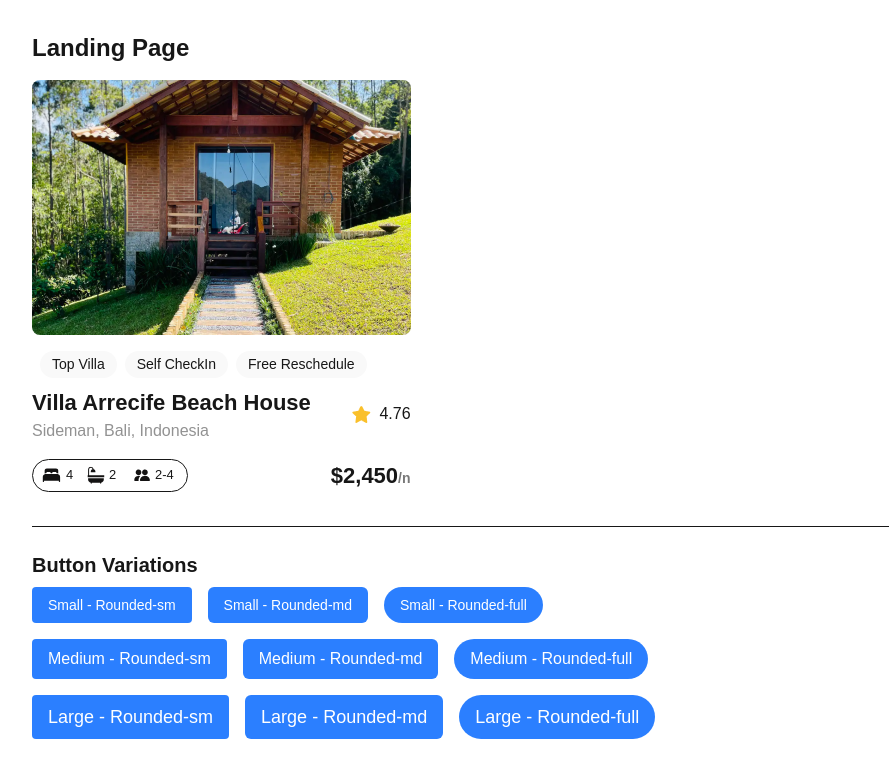
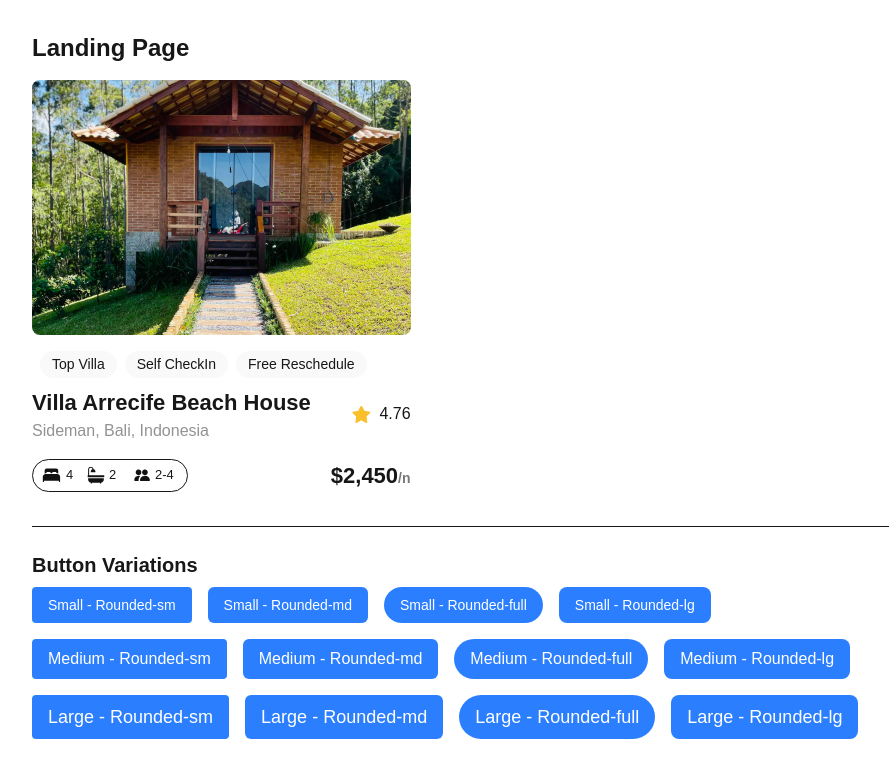
Before and after one commit to blessingemm/alx-project-0x00-setup, a Next.js app in the folder alx-project-0x00/: page /landing in a window 1280 px wide. Shown: the top 778 px of the page, without its empty margins (0-889 px from the left). Built offline with nearby package versions, Linux system fonts and the light colour scheme.

Commit message:
Adjusted Button component variations to include rounded_lg

```diff
--- a/alx-project-0x00/pages/landing.tsx
+++ b/alx-project-0x00/pages/landing.tsx
@@ -21,6 +21,7 @@
         <Button title="Small - Rounded-sm" styles="text-sm rounded-sm" />
         <Button title="Small - Rounded-md" styles="text-sm rounded-md" />
         <Button title="Small - Rounded-full" styles="text-sm rounded-full" />
+        <Button title="Small - Rounded-lg" styles="text-sm rounded-lg" />
       </div>
 
       {/* Medium buttons */}
@@ -28,6 +29,7 @@
         <Button title="Medium - Rounded-sm" styles="text-base rounded-sm" />
         <Button title="Medium - Rounded-md" styles="text-base rounded-md" />
         <Button title="Medium - Rounded-full" styles="text-base rounded-full" />
+        <Button title="Medium - Rounded-lg" styles="text-base rounded-lg" />
       </div>
 
       {/* Large buttons */}
@@ -35,6 +37,7 @@
         <Button title="Large - Rounded-sm" styles="text-lg rounded-sm" />
         <Button title="Large - Rounded-md" styles="text-lg rounded-md" />
         <Button title="Large - Rounded-full" styles="text-lg rounded-full" />
+        <Button title="Large - Rounded-lg" styles="text-lg rounded-lg" />
       </div>
     </div>
   );
```
